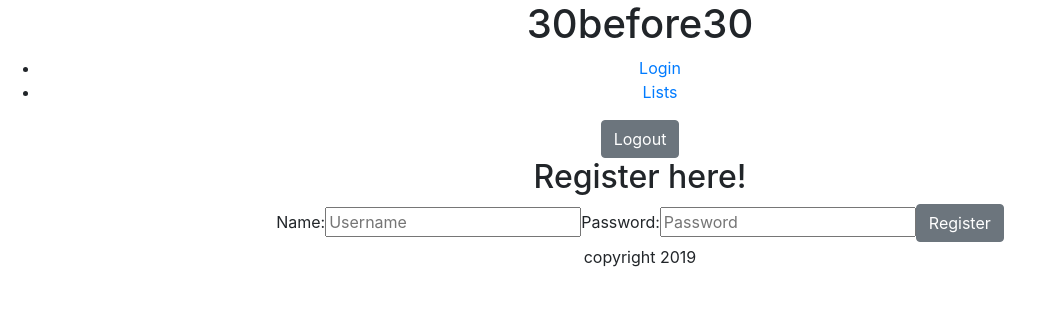
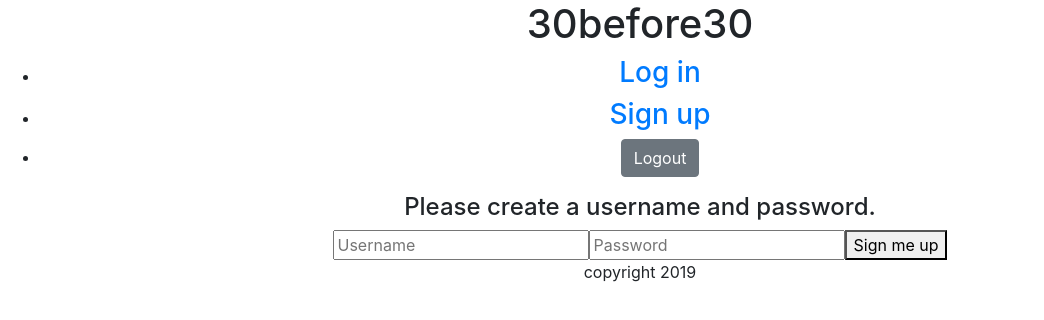
Before and after one commit to tarateel/30b430-bucket-list, a React (Create React App) app: page /register in a window 1280 px wide. Shown: the top 320 px of the page, without its empty margins (0-1044 px from the left). Built offline with nearby package versions, Linux system fonts and the light colour scheme.

Commit message:
login appears to be intermittent

```diff
--- a/src/Components/Header.js
+++ b/src/Components/Header.js
@@ -1,7 +1,7 @@
 import React from "react";
 import { Link } from "react-router-dom";
-import axiosWithAuth from "../utils/axiosWithAuth"
-import {Button} from "reactstrap"
+import axiosWithAuth from "../utils/axiosWithAuth";
+import { Button } from 'reactstrap';
 
 function Header() {
   return (
@@ -10,19 +10,21 @@ function Header() {
         <nav>
           <ul>
             <li>
-              <Link to="/">Login</Link>
+              <Link to="/"><h3>Log in</h3></Link>
             </li>
             <li>
-              <Link to="/list">Lists</Link>
+              <Link to="/register"><h3>Sign up</h3></Link>
+            </li>
+            <li>
+              <Button onClick = {() => {
+                axiosWithAuth()
+                  .get('/auth/logout', { username: "", password:"" })
+                }}>
+                Logout
+              </Button>
             </li>
           </ul>
         </nav>
-        <Button onClick={()=>{
-          axiosWithAuth.get('/auth/logout', { username: 'goodusername', password: 'goodpassword' })
-          .then(response => console.log(response))
-        }}>
-          Logout
-        </Button>
       </header>
     </div>
   );
--- a/src/Components/Home.js
+++ b/src/Components/Home.js
@@ -2,12 +2,18 @@ import React from 'react';
 import { Provider } from 'react-redux';
 import store from '../store';
 import ItemList from '../Components/ItemList';
+import Header from '../Components/Header';
+import Routes from '../Components/Routes';
+import Footer from '../Components/Footer';
 
 function Home() {
   return (
     <Provider store={store}>
       <div className="App">
+        <Header />
         <ItemList />
+        <Routes />
+        <Footer />
       </div>
     </Provider>
   );
--- a/src/Components/Login.js
+++ b/src/Components/Login.js
@@ -4,13 +4,11 @@ import axiosWithAuth from '../utils/axiosWithAuth';
 const Login = (props) => {
   console.log(props, 'Login.js, line 4, props passed in?')
   // make a post request to retrieve a token from the api
-  // when you have handled the token, navigate to the BubblePage route
+
   const [user, setUser] = useState({
     username: '',
     password: ''
   });
-  // goodusername
-  // goodpassword
 
   const handleChange = (event) => {
 		setUser({
@@ -22,11 +20,11 @@ const Login = (props) => {
   const handleSubmit = (event) => {
     event.preventDefault()
     axiosWithAuth()
-      .post('/api/login', user)
+      .post('/auth/login', user)
       .then(response => {
         console.log(response.data, 'Login.js, line 27, submission response')
         localStorage.setItem('token', response.data.payload)
-        props.history.push('/PrivateRoute')
+        props.history.push('/Home')
       })
       .catch(error => {
         console.log(error,
@@ -37,7 +35,7 @@ const Login = (props) => {
 
   return (
     <>
-      <h1>Please log in</h1>
+      <h4>Please enter your username and password to log in.</h4>
       <form className="form" onSubmit={handleSubmit}>
 			  <input
           type="text"
@@ -47,7 +45,7 @@ const Login = (props) => {
           onChange={handleChange}
         />
 			  <input
-          type="password"
+          type="text"
           name="password"
           placeholder="Password"
           value={user.password}
--- a/src/Components/Register.js
+++ b/src/Components/Register.js
@@ -1,72 +1,133 @@
-import React, { useState, useEffect } from "react";
-import { withFormik, Form, Field } from "formik";
-import * as Yup from "yup";
-import axiosWithAuth from "../utils/axiosWithAuth";
-import {Button} from "reactstrap"
+import React, { useState } from 'react';
+import axiosWithAuth from '../utils/axiosWithAuth';
 
-const Register = ({ touched, errors, status, handleSubmit }) => {
-  const [register, setRegister] = useState([]);
+const Register = (props) => {
+  console.log(props, 'Register.js, line 5, props passed in');
 
-  useEffect(() => {
-    if (status) {
-      setRegister([...register, status]);
-      localStorage.setItem("loggedIn", "true");
-    }
-    // eslint-disable-next-line react-hooks/exhaustive-deps
-  }, [status]);
+
+  const [user, setUser] = useState({
+    username: '',
+    password: ''
+  });
+
+  const handleChange = (event) => {
+    setUser({
+      ...user,
+      [event.target.name]: event.target.value
+    });
+  };
+
+  const handleSubmit = (event) => {
+    event.preventDefault()
+    axiosWithAuth()
+    .post('/auth/register', user)
+    .then(response => {
+      console.log(response.data, 'Register.js, line 26, submission response')
+      localStorage.setItem('token', response.data.payload)
+      props.history.push('/PrivateRoute')
+    })
+    .catch(error => {
+      console.log(error, 'Register.js, error signing up');
+      alert('Signup failed. Please try again.');
+    });
+  };
 
   return (
-    <div>
-      <h2>Register here!</h2>
-      <Form onSubmit={handleSubmit}>
-        {" "}
-        <label>
-          {" "}
-          Name:
-          <Field type="text" name="username" placeholder="Username" />
-          {touched.username && errors.username && (
-            <p className="error">{errors.username}</p>
-          )}
-        </label>
-        <label>
-          {" "}
-          Password:
-          <Field type="password" name="password" placeholder="Password" />
-          {touched.password && errors.password && (
-            <p className="error">{errors.password}</p>
-          )}
-        </label>
-        <Button type="submit">Register</Button>{" "}
-      </Form>{" "}
-    </div>
+    <>
+      <h4>Please create a username and password.</h4>
+      <form className="form" onSubmit={handleSubmit}>
+			  <input
+          type="text"
+          name="username"
+          placeholder="Username"
+          value={user.username}
+          onChange={handleChange}
+        />
+			  <input
+          type="password"
+          name="password"
+          placeholder="Password"
+          value={user.password}
+          onChange={handleChange}
+        />
+
+			<button type="submit">Sign me up</button>
+		</form>
+    </>
   );
 };
 
-const FormikRegister = withFormik({
-  mapPropsToValues({ username, password }) {
-    return {
-      username: username || "",
-      password: password || ""
-    };
-  },
+export default Register;
 
-  validationSchema: Yup.object().shape({
-    username: Yup.string().required(),
-    password: Yup.string()
-      .min(6)
-      .max(16)
-      .required()
-  }),
+// import React, { useState, useEffect } from "react";
+// import { withFormik, Form, Field } from "formik";
+// import * as Yup from "yup";
+// import axiosWithAuth from "../utils/axiosWithAuth";
+// import {Button} from "reactstrap"
 
-  handleSubmit(values, { setStatus }) {
-    axiosWithAuth
-      .post("/auth/register", values)
-      .then(response => {
-        console.log(response);
-        setStatus(response.data);
-      })
-      .catch(err => console.log(err.response));
-  }
-})(Register);
+// const Register = ({ touched, errors, status, handleSubmit }) => {
+//   const [register, setRegister] = useState([]);
 
-export default FormikRegister;
+//   useEffect(() => {
+//     if (status) {
+//       setRegister([...register, status]);
+//       localStorage.setItem("loggedIn", "true");
+//     }
+//     // eslint-disable-next-line react-hooks/exhaustive-deps
+//   }, [status]);
+
+//   return (
+//     <div>
+//       <h2>Register here!</h2>
+//       <Form onSubmit={handleSubmit}>
+//         {" "}
+//         <label>
+//           {" "}
+//           Name:
+//           <Field type="text" name="username" placeholder="Username" />
+//           {touched.username && errors.username && (
+//             <p className="error">{errors.username}</p>
+//           )}
+//         </label>
+//         <label>
+//           {" "}
+//           Password:
+//           <Field type="password" name="password" placeholder="Password" />
+//           {touched.password && errors.password && (
+//             <p className="error">{errors.password}</p>
+//           )}
+//         </label>
+//         <Button type="submit">Register</Button>{" "}
+//       </Form>{" "}
+//     </div>
+//   );
+// };
+
+// const FormikRegister = withFormik({
+//   mapPropsToValues({ username, password }) {
+//     return {
+//       username: username || "",
+//       password: password || ""
+//     };
+//   },
+
+//   validationSchema: Yup.object().shape({
+//     username: Yup.string().required(),
+//     password: Yup.string()
+//       .min(6)
+//       .max(16)
+//       .required()
+//   }),
+
+//   handleSubmit(values, { setStatus }) {
+//     axiosWithAuth
+//       .post("/auth/register", values)
+//       .then(response => {
+//         console.log(response);
+//         setStatus(response.data);
+//       })
+//       .catch(err => console.log(err.response));
+//   }
+// })(Register);
+
+// export default FormikRegister;
--- a/src/utils/axiosWithAuth.js
+++ b/src/utils/axiosWithAuth.js
@@ -1,8 +1,25 @@
+// import axios from "axios";
+
+// const axiosWithAuth = axios.create({
+//   baseURL: "https://buildweek30before30.herokuapp.com/api",
+//   withCredentials: true
+// });
+
+// export default axiosWithAuth;
+
 import axios from "axios";
 
-const axiosWithAuth = axios.create({
-  baseURL: "https://buildweek30before30.herokuapp.com/api",
-  withCredentials: true
-});
+const token = localStorage.getItem("token");
+
+const axiosWithAuth = () => {
+
+  return axios.create({
+    headers: {
+      Authorization: token
+    },
+    baseURL: "https://buildweek30before30.herokuapp.com/api",
+    withCredentials: true
+  });
+};
 
 export default axiosWithAuth;
```
